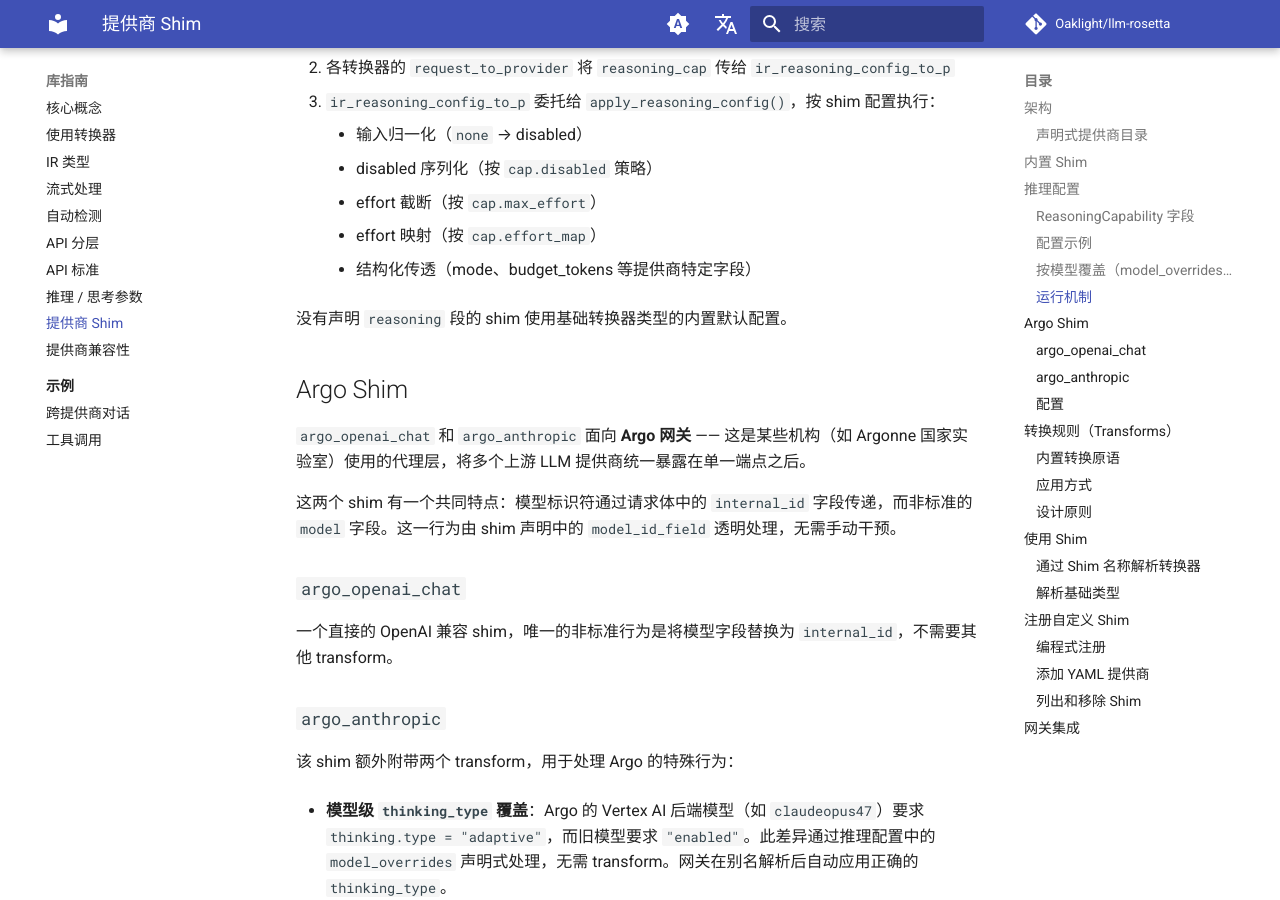
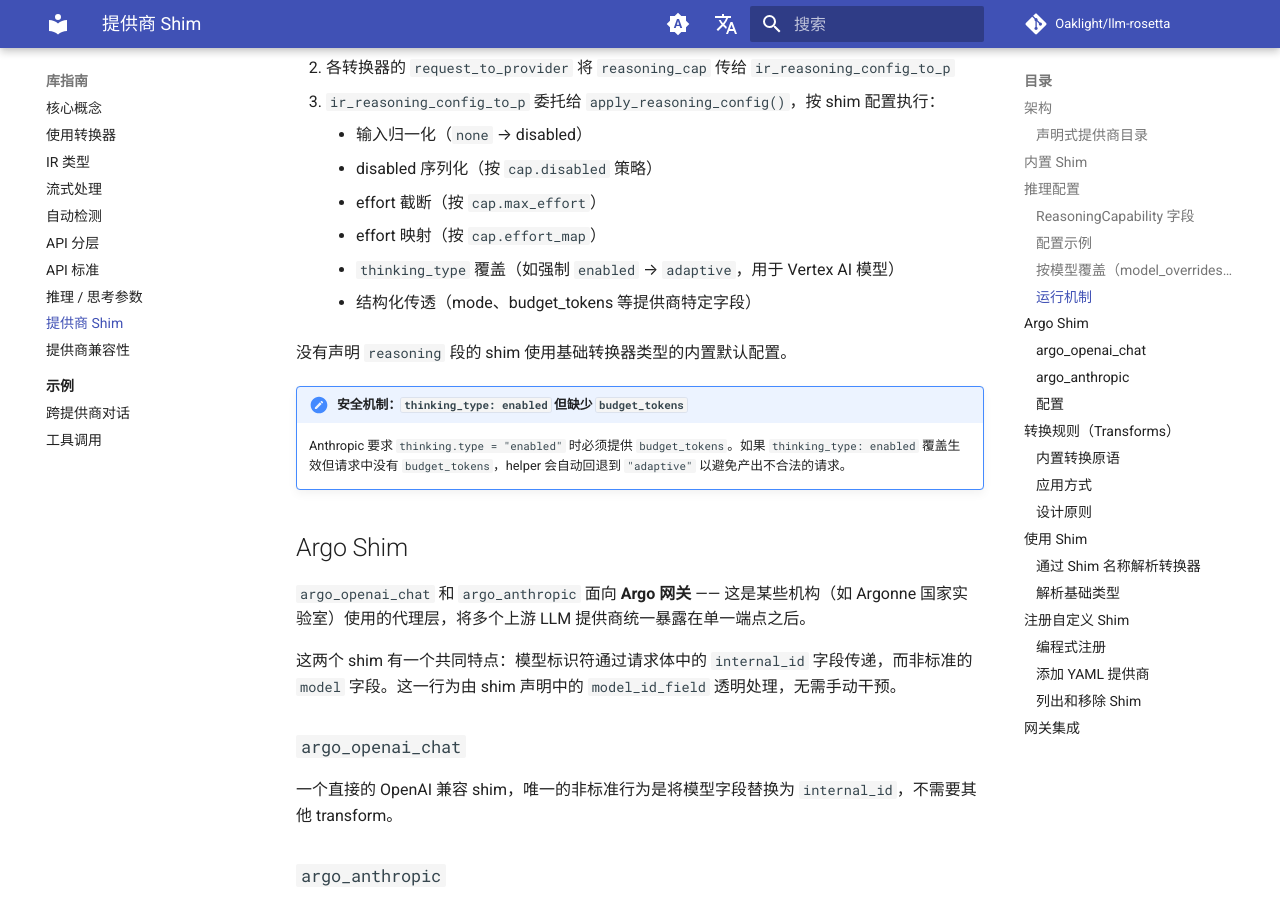
Before and after one commit to Oaklight/llm-rosetta, an MkDocs documentation site: the page built from docs/guide/shims.md, in a window 1280 px wide and 900 px high, scrolled down 4523 px. Built offline with MkDocs 1.6.1 and Material for MkDocs 9.7.7, drawn with Linux system fonts in a browser that asks for light colours; comment, search, counter and statistics services are not loaded.

Commit message:
docs: 添加 thinking_type 回退安全说明

```diff
--- a/docs/guide/shims.md
+++ b/docs/guide/shims.md
@@ -167,9 +167,13 @@
     - disabled 序列化（按 `cap.disabled` 策略）
     - effort 截断（按 `cap.max_effort`）
     - effort 映射（按 `cap.effort_map`）
+    - `thinking_type` 覆盖（如强制 `enabled` → `adaptive`，用于 Vertex AI 模型）
     - 结构化传透（mode、budget_tokens 等提供商特定字段）
 
 没有声明 `reasoning` 段的 shim 使用基础转换器类型的内置默认配置。
+
+!!! note "安全机制：`thinking_type: enabled` 但缺少 `budget_tokens`"
+    Anthropic 要求 `thinking.type = "enabled"` 时必须提供 `budget_tokens`。如果 `thinking_type: enabled` 覆盖生效但请求中没有 `budget_tokens`，helper 会自动回退到 `"adaptive"` 以避免产出不合法的请求。
 
 ## Argo Shim
 
```
